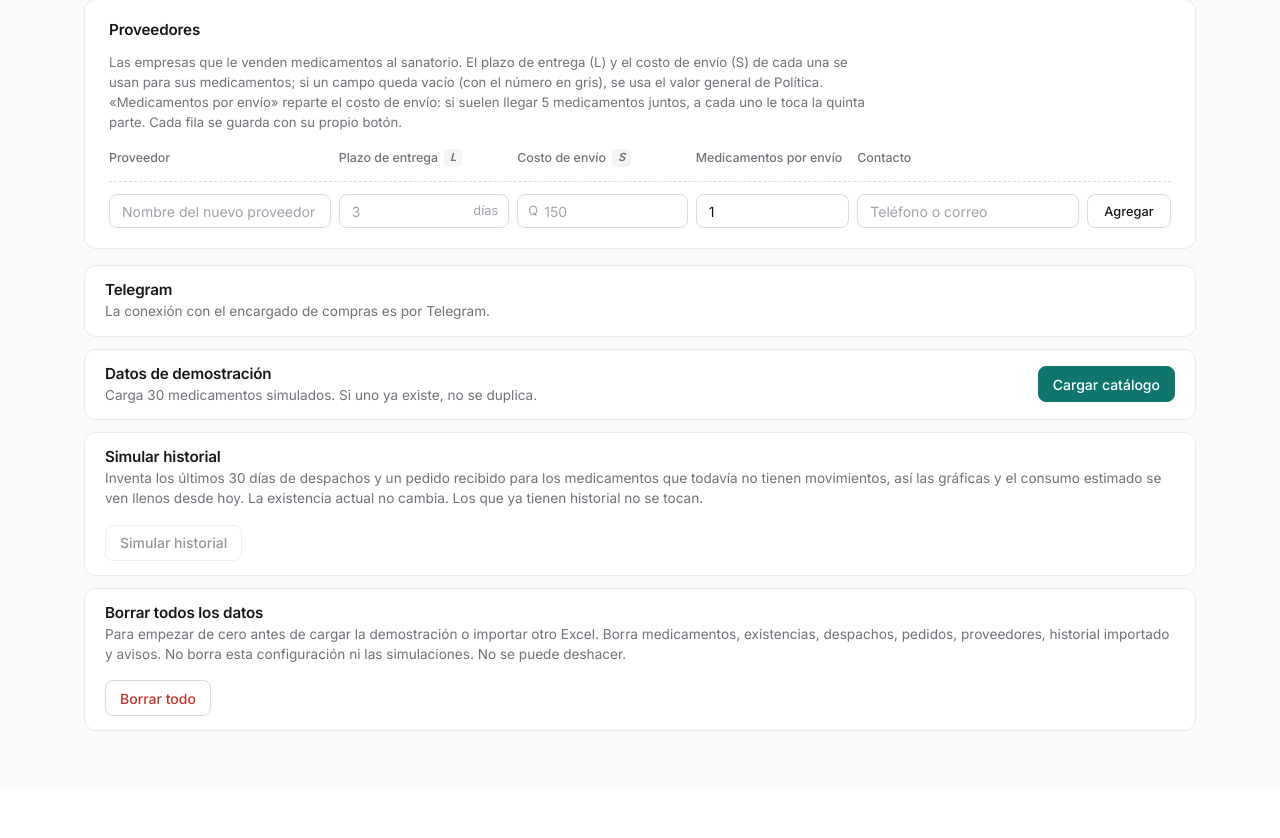
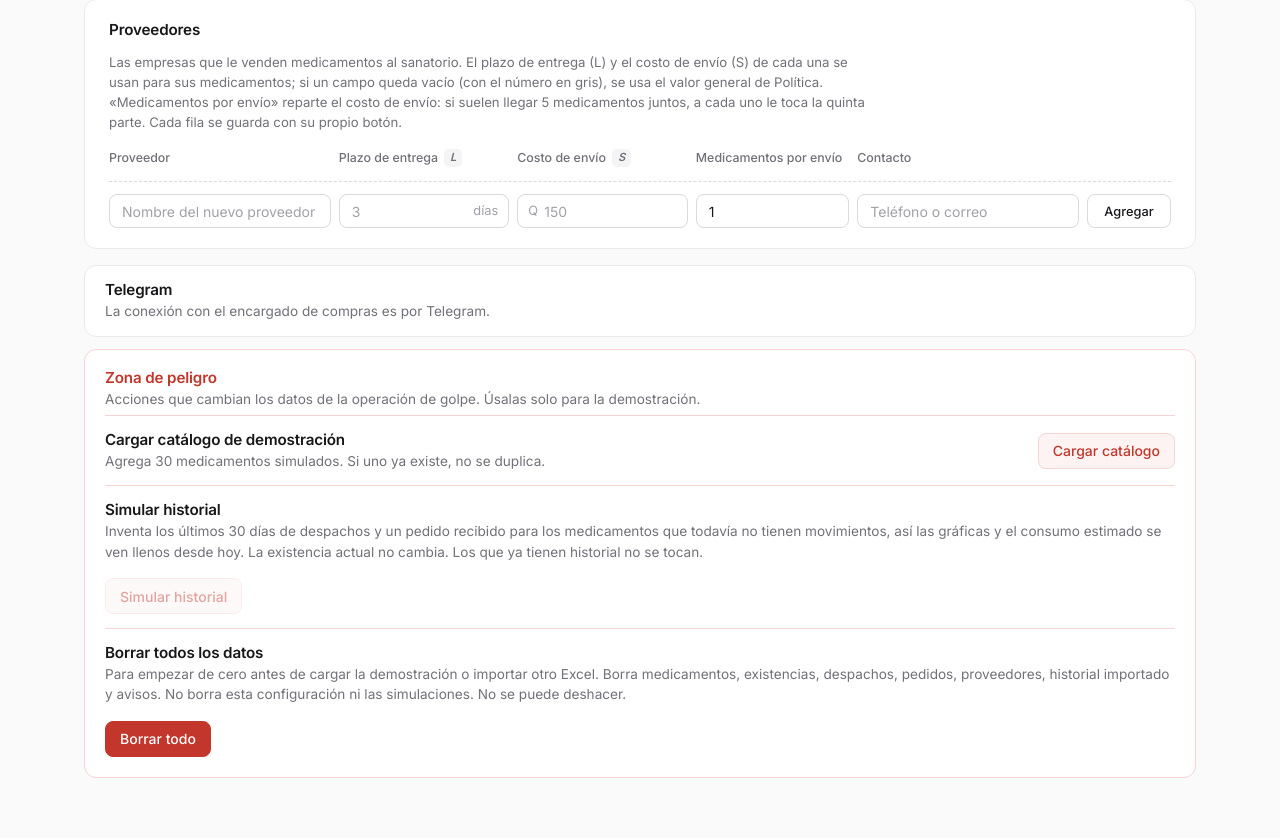
Before and after one commit to Eduardovisoni/salvamed, a FastAPI app: page /configuracion in a window 1280 px wide. Shown: the part 1678-2516 px from the top of the page. Before the commit the page ends 2409 px from the top, so only its background shows below. Run offline with FastAPI, Linux system fonts and the light colour scheme; some libraries are stand-ins or nearby versions.

Commit message:
Zona de peligro en Configuración
Cargar catálogo, Simular historial y Borrar todo pasan a un solo panel rojo
al estilo del Danger de Railway, con botones de peligro.

Co-Authored-By: Claude Fable 5.1 <noreply@anthropic.com>
Claude-Session: https://claude.ai/code/session_01UHUHsejvtcwwWXNRAm7iKw

```diff
--- a/app/static/estilos.css
+++ b/app/static/estilos.css
@@ -1180,3 +1180,16 @@ code { font-family: ui-monospace, Consolas, monospace; font-size: 0.85em; backgr
 @media (prefers-reduced-motion: reduce) {
   .actualizar svg, .actualizar--cargando svg, .cambiado, .pedido-tarjeta.cambiado { animation: none; transition: none; transform: none; }
 }
+
+/* Zona de peligro (Configuración) */
+.peligro { background: var(--superficie); border: 1px solid var(--pedir-borde); border-radius: var(--radio); padding: 18px 20px 6px; margin-bottom: 12px; }
+.peligro__titulo { color: var(--pedir); margin: 0 0 2px; }
+.peligro__intro { margin: 0 0 6px; }
+.peligro__fila { display: flex; justify-content: space-between; align-items: center; gap: 16px; flex-wrap: wrap; padding: 14px 0; border-top: 1px solid var(--pedir-borde); }
+.peligro__fila h3 { margin: 0 0 2px; font-size: 0.95rem; }
+.peligro__fila p { margin: 0; }
+.peligro__fila form { margin: 0; }
+.peligro .boton--peligro { border-color: var(--pedir-borde); background: var(--pedir-fondo); }
+.peligro .boton--peligro:hover { background: var(--pedir); color: #fff; border-color: var(--pedir); }
+.peligro .boton--peligro-lleno { background: var(--pedir); color: #fff; border-color: var(--pedir); }
+.peligro .boton--peligro-lleno:hover { background: #a52d23; border-color: #a52d23; }
--- a/app/templates/base.html
+++ b/app/templates/base.html
@@ -8,7 +8,7 @@
   <link rel="preconnect" href="https://fonts.googleapis.com">
   <link rel="preconnect" href="https://fonts.gstatic.com" crossorigin>
   <link rel="stylesheet" href="https://fonts.googleapis.com/css2?family=Inter:wght@400;500;600&display=swap">
-  <link rel="stylesheet" href="/static/estilos.css?v=25">
+  <link rel="stylesheet" href="/static/estilos.css?v=26">
   {% block cabeza %}{% endblock %}
 </head>
 <body class="{% block clase_cuerpo %}{% endblock %}">
--- a/app/templates/configuracion.html
+++ b/app/templates/configuracion.html
@@ -91,34 +91,39 @@
   </div>
 </section>
 
-<section class="panel panel--fila" id="datos">
+<section class="peligro" id="datos" aria-labelledby="peligro-titulo">
+  <h2 id="peligro-titulo" class="peligro__titulo">Zona de peligro</h2>
+  <p class="sutil peligro__intro">Acciones que cambian los datos de la operación de golpe. Úsalas solo para la demostración.</p>
+
+  <div class="peligro__fila">
     <div>
-    <h2>Datos de demostración</h2>
-    <p class="sutil">Carga 30 medicamentos simulados. Si uno ya existe, no se duplica.</p>
+      <h3>Cargar catálogo de demostración</h3>
+      <p class="sutil">Agrega 30 medicamentos simulados. Si uno ya existe, no se duplica.</p>
     </div>
     <form method="post" action="/configuracion/demo" data-confirmar="Se agregará el catálogo de demostración (30 medicamentos simulados) a la operación. ¿Continuar?" data-una-vez>
-    <button class="boton {% if catalogo_vacio %}boton--primario{% endif %}" type="submit">Cargar catálogo</button>
+      <button class="boton boton--peligro" type="submit">Cargar catálogo</button>
     </form>
-</section>
+  </div>
 
-<section class="panel panel--fila" id="historial">
+  <div class="peligro__fila" id="historial">
     <div>
-    <h2>Simular historial</h2>
+      <h3>Simular historial</h3>
       <p class="sutil">Inventa los últimos 30 días de despachos y un pedido recibido para los medicamentos que todavía no tienen movimientos, así las gráficas y el consumo estimado se ven llenos desde hoy. La existencia actual no cambia. Los que ya tienen historial no se tocan.</p>
     </div>
     <form method="post" action="/configuracion/historial" data-confirmar="Se generarán 30 días de movimientos simulados para los medicamentos sin historial. ¿Continuar?" data-una-vez>
-    <button class="boton" type="submit" {% if catalogo_vacio %}disabled{% endif %}>Simular historial</button>
+      <button class="boton boton--peligro" type="submit" {% if catalogo_vacio %}disabled{% endif %}>Simular historial</button>
     </form>
-</section>
+  </div>
 
-<section class="panel panel--fila" id="borrar">
+  <div class="peligro__fila" id="borrar">
     <div>
-    <h2>Borrar todos los datos</h2>
+      <h3>Borrar todos los datos</h3>
       <p class="sutil">Para empezar de cero antes de cargar la demostración o importar otro Excel. Borra medicamentos, existencias, despachos, pedidos, proveedores, historial importado y avisos. No borra esta configuración ni las simulaciones. No se puede deshacer.</p>
     </div>
-  <form method="post" action="/configuracion/borrar" class="en-linea" data-confirmar="Se borrarán TODOS los medicamentos, despachos, pedidos y proveedores. No se puede deshacer. ¿Continuar?" data-una-vez>
-    <button class="boton boton--peligro" type="submit">Borrar todo</button>
+    <form method="post" action="/configuracion/borrar" data-confirmar="Se borrarán TODOS los medicamentos, despachos, pedidos y proveedores. No se puede deshacer. ¿Continuar?" data-una-vez>
+      <button class="boton boton--peligro boton--peligro-lleno" type="submit">Borrar todo</button>
     </form>
+  </div>
 </section>
 {% endblock %}
 
```
Lines whose indentation alone changed are shown as unchanged.
